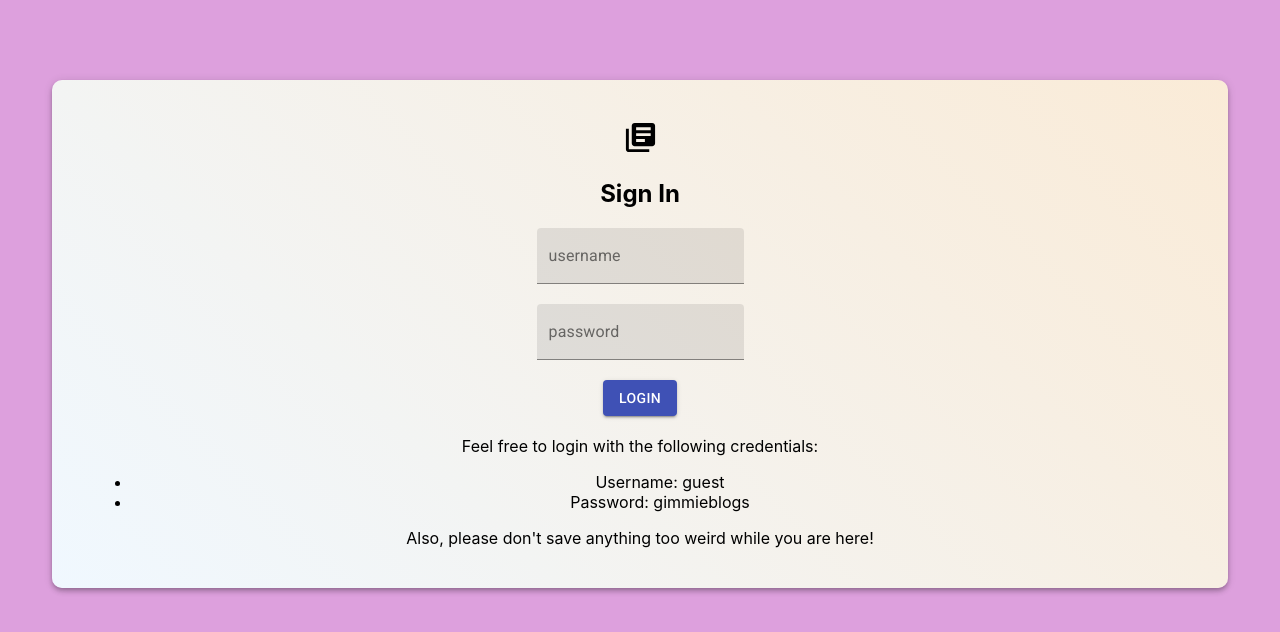
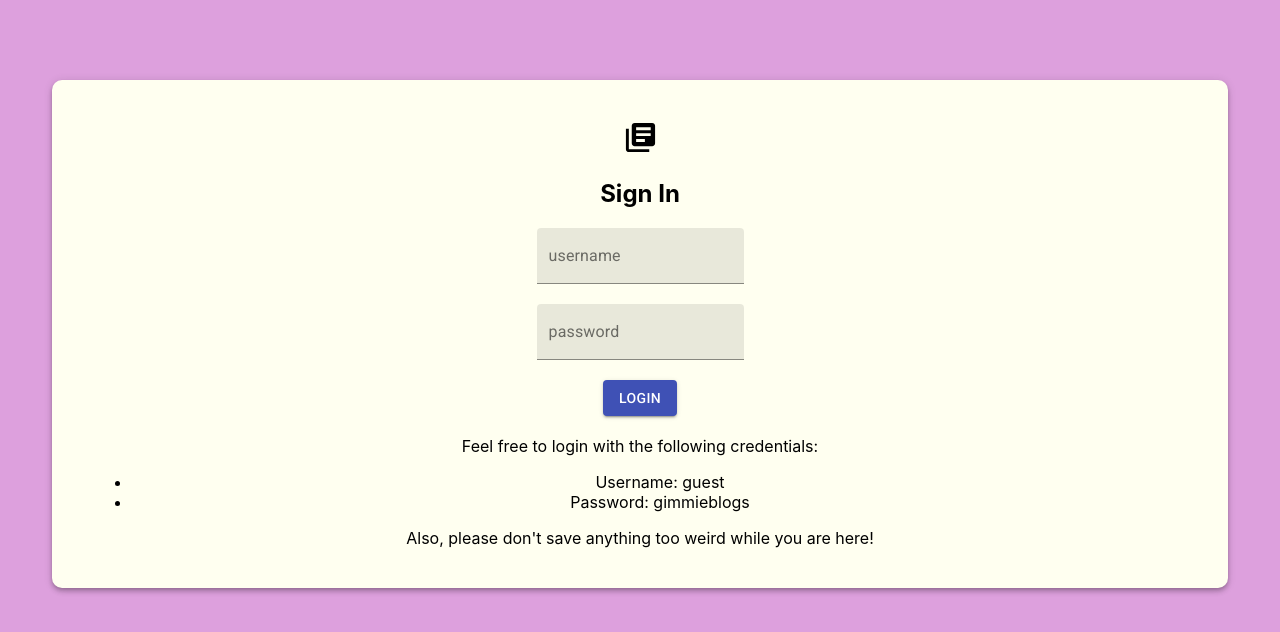
Before and after one commit to nicksama88/bloglist-frontend, a React (Create React App) app: page / in a window 1280 px wide. Shown: the top 632 px of the page. Built offline with nearby package versions, Linux system fonts and the light colour scheme; no server answers.

Commit message:
update card and associated backgrounds to ivory instead of gradient

```diff
--- a/src/components/Blog.js
+++ b/src/components/Blog.js
@@ -24,7 +24,7 @@ const sepStyle = {
 
 const useStyles = makeStyles({
   root: {
-    background: 'linear-gradient(45deg, aliceblue, antiquewhite)',
+    background: 'ivory',
     height: 275,
     display: 'flex',
     flexDirection: 'column',
--- a/src/components/Menu.js
+++ b/src/components/Menu.js
@@ -43,7 +43,7 @@ const Menu = ({ user }) => {
 
   return (
     <>
-    <AppBar color='inherit' style={{background: 'linear-gradient(45deg, aliceblue, antiquewhite)'}} >
+    <AppBar color='inherit' style={{background: 'ivory'}} >
       <Toolbar>
         <Button component={Link} to='/' >
           blogs
--- a/src/index.css
+++ b/src/index.css
@@ -21,7 +21,7 @@ code {
   border-radius: 10px;
   border-width: 1px;
   margin: 20px;
-  background: linear-gradient(45deg, aliceblue, antiquewhite);
+  background: ivory;
   box-shadow:
     0px 2px 4px -1px rgba(0,0,0,.2),
     0px 4px 5px 0px rgba(0,0,0,.14),
```
